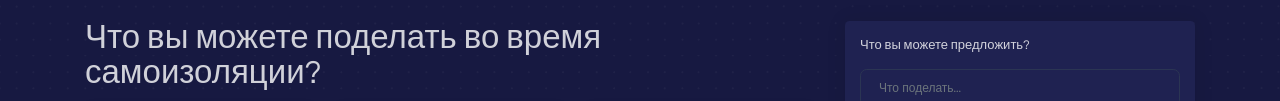
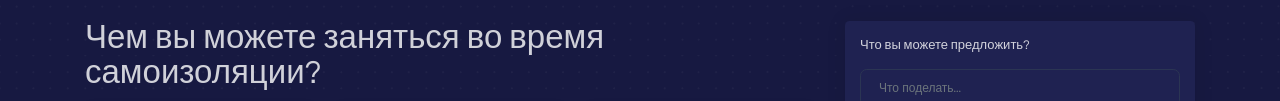
Before and after one commit to kooldan/yesproject, a website: page index.html in a window 1280 px wide. Shown: the part 851-952 px from the top of the page. Drawn offline with Linux system fonts and the light colour scheme; files whose address does not match are found by name.

Commit message:
Update index.html

```diff
--- a/index.html
+++ b/index.html
@@ -130,7 +130,7 @@
       <!-- Blog Entries Column -->
       <div class="col-md-8">
 
-        <h1 class="my-4">Что вы можете поделать во время самоизоляции?</h1>
+        <h1 class="my-4">Чем вы можете заняться во время самоизоляции?</h1>
 
         <!-- Blog Post -->
         <div class="main card-columns">
```
